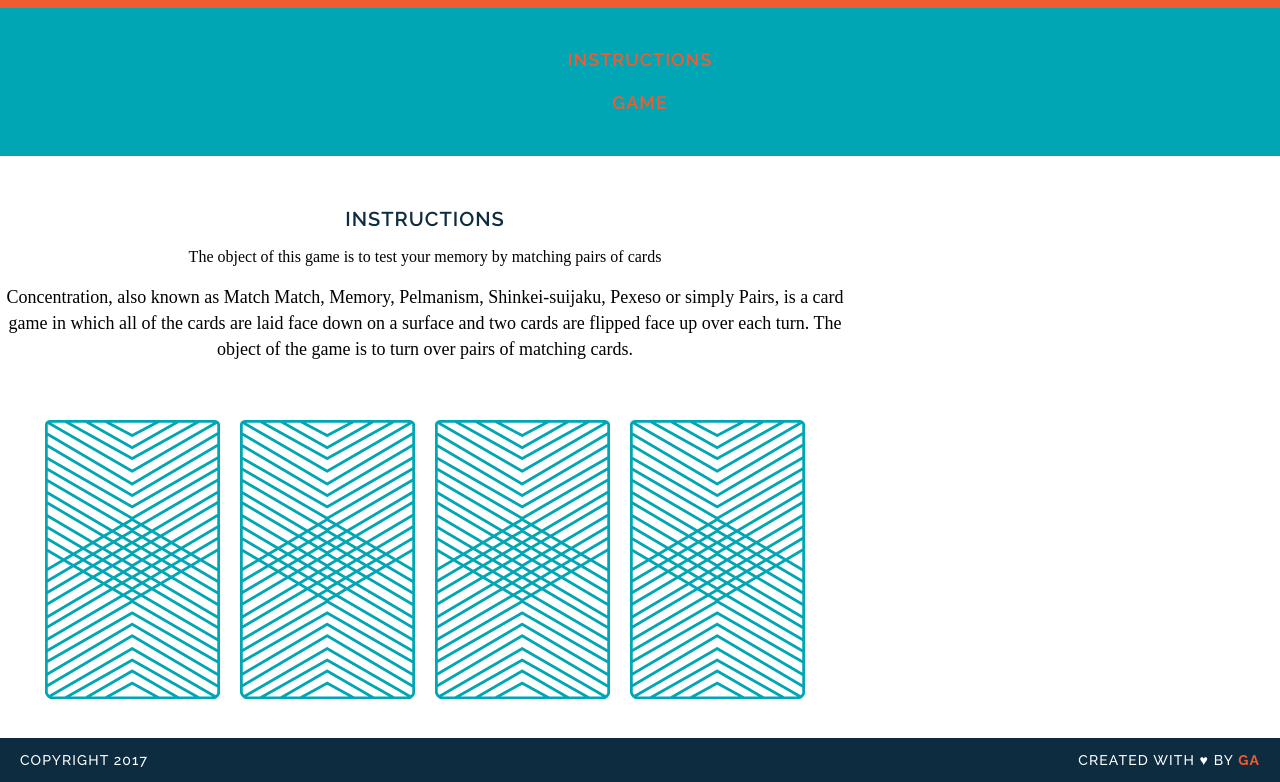
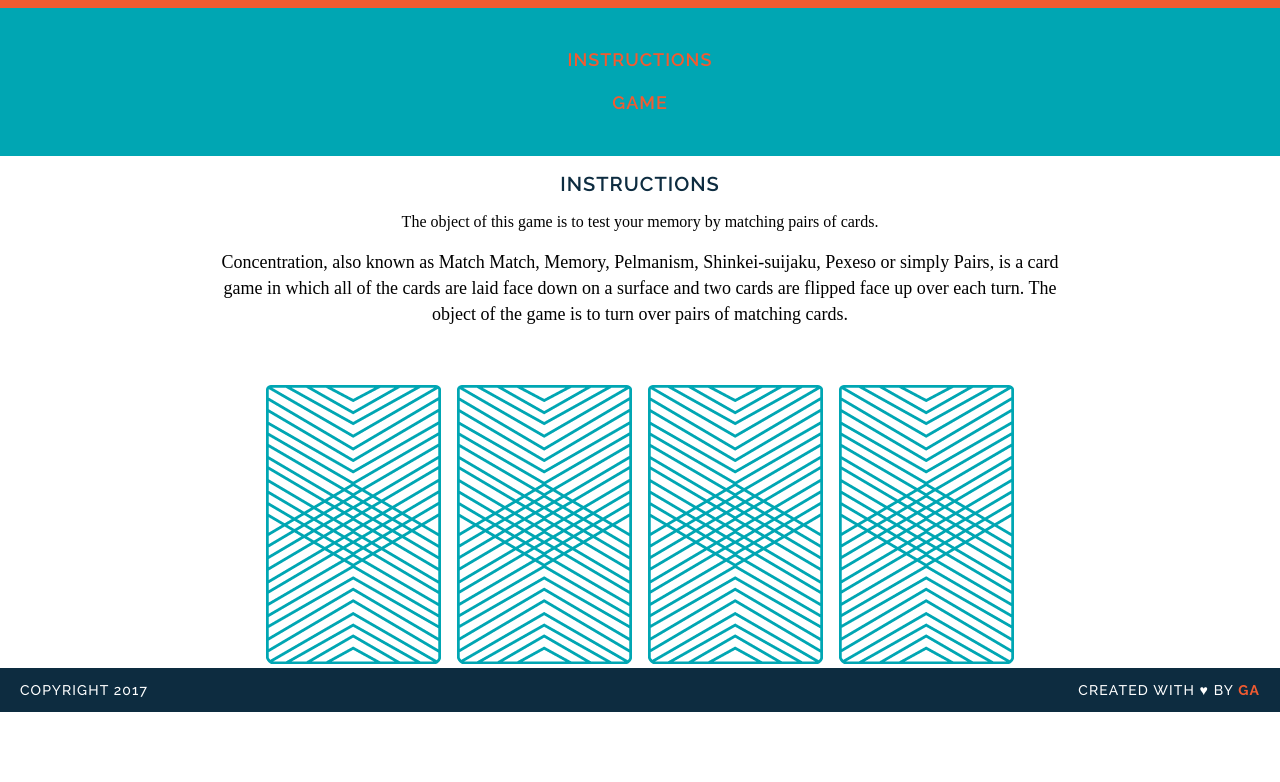
Before and after one commit to lawilbur/memory_game, a plain HTML site: page memory_game/index.html in a window 1280 px wide. Shown: the part 105-887 px from the top of the page. After the commit the page ends 817 px from the top, so only its background shows below. Drawn offline with Linux system fonts and the light colour scheme; a web font is replaced by a local one.

Commit message:
created game logic

```diff
--- a/memory_game/css/style.css
+++ b/memory_game/css/style.css
@@ -59,7 +59,7 @@ a{
 }
 main{
 	width: 850px;
-	margin: 35px 0;
+	margin: auto;
 	align-content: center;
 }
 img{
--- a/memory_game/index.html
+++ b/memory_game/index.html
@@ -17,15 +17,11 @@
   </nav>
 <main>
     <h2 class="instructions">Instructions</h2>
-    <p> The object of this game is to test your memory by matching pairs of cards </p>
+    <p> The object of this game is to test your memory by matching pairs of cards. </p>
     <p class="txt"> Concentration, also known as Match Match, Memory, Pelmanism, Shinkei-suijaku, Pexeso or simply Pairs, is a card game in which all of the cards are laid face down on a surface and two cards are flipped face up over each turn. The object of the game is to turn over pairs of matching cards. </p>
 
-    <div>
-    <img src="images/back.png" alt="Queen of Diamonds">
-    <img src="images/back.png" alt="Queen of Hearts">
-    <img src="images/back.png" alt="King of Diamonds">
-    <img src="images/back.png" alt="King of Hearts">
-  </div>
+    <div id="game-board" class="board clearfix"></div>
+
   </main>
 
   <footer class="clearfix">
--- a/memory_game/js/main.js
+++ b/memory_game/js/main.js
@@ -32,19 +32,24 @@ var checkForMatch = function() {
 		}
 }
 }
-var flipCard = function(cardId){
+var flipCard = function(){
+	cardId = this.getAttribute('data-id');
 	console.log("User flipped " + cards[cardId].rank);
 	cardsInPlay.push(cards[cardId].rank);
 	console.log(cards[cardId].cardImage);
 	console.log(cards[cardId].suit);
+	this.setAttribute('src' , cards[cardId].cardImage);
 	checkForMatch();
-	//if (cardsInPlay.length === 2) {
-		//if (cardsInPlay[0] === cardsInPlay[1]) {
-			//alert("You found a match!");
-		//} else {
-			//alert("Sorry, try again");
-	//}
-//}
 }
-	flipCard (0);
-	flipCard (2);
+
+var createBoard = function(){
+	for(var i = 0; i < cards.length; i++) {
+		var cardImg = document.createElement("img");
+		cardImg.setAttribute('src', 'images/back.png');
+		cardImg.setAttribute( 'data-id', i );
+		cardImg.addEventListener('click', flipCard);
+		document.getElementById('game-board').appendChild(cardImg);
+	}
+}
+
+createBoard();
```
